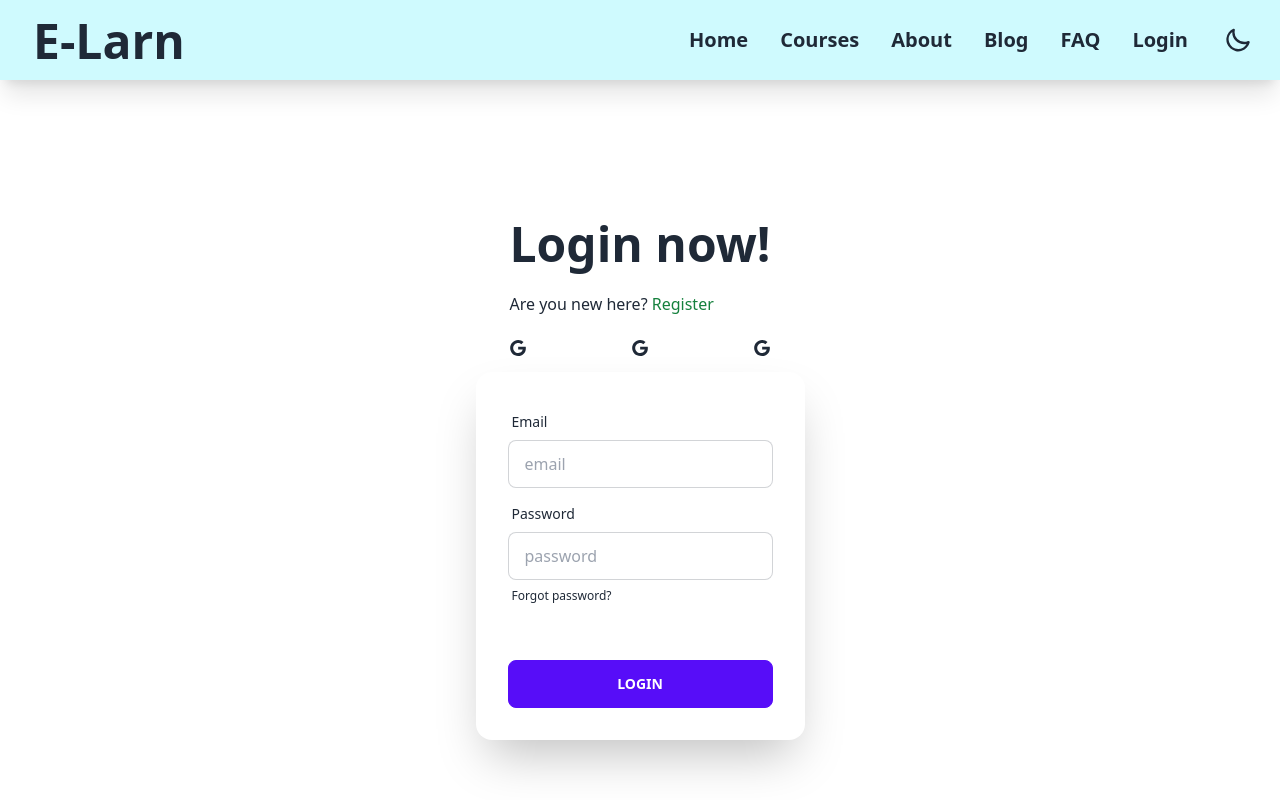
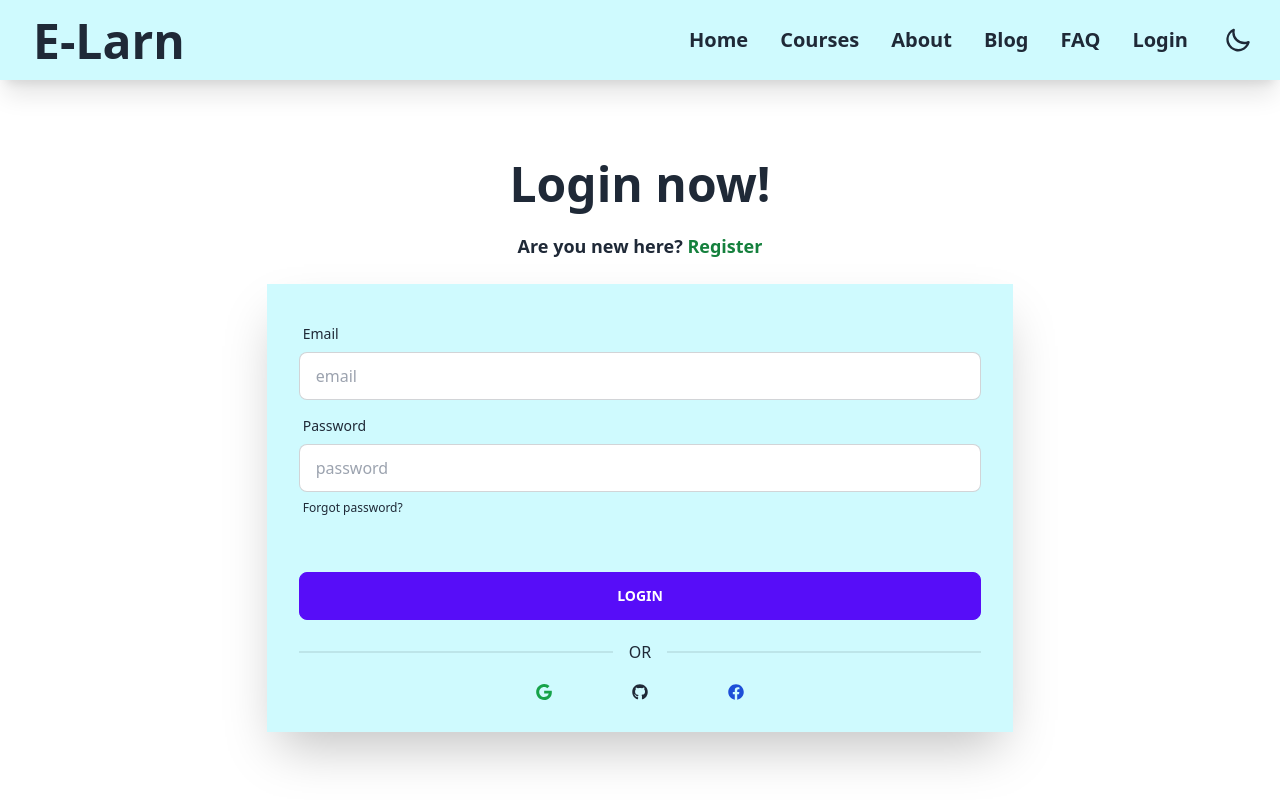
Before and after one commit to Atik2788/E-learning10, a React (Create React App) app: page /login in a window 1280 px wide. Shown: the top 800 px of the page. Built offline with nearby package versions, Linux system fonts and the light colour scheme; no server answers.

Commit message:
after done navigate problem

```diff
--- a/package.json
+++ b/package.json
@@ -6,6 +6,7 @@
     "@testing-library/jest-dom": "^5.16.5",
     "@testing-library/react": "^13.4.0",
     "@testing-library/user-event": "^13.5.0",
+    "aos": "^2.3.4",
     "daisyui": "^2.33.0",
     "firebase": "^9.12.1",
     "react": "^18.2.0",
--- a/src/components/Courses/Courses.js
+++ b/src/components/Courses/Courses.js
@@ -36,7 +36,7 @@ const Courses = () => {
 
         </div>
 
-        <div className="w-full p-14 md:grid lg:grid md:grid:cols-2 lg:grid-cols-2 md:gap-5 lg:gap-10 mb-20">
+        <div data-aos="zoom-in" className="w-full p-14 md:grid lg:grid md:grid:cols-2 lg:grid-cols-2 md:gap-5 lg:gap-10 mb-20">
           {courses.map((course) => (
             <CoursesRight key={course.id} course={course}></CoursesRight>
           ))}
--- a/src/components/CoursesRight/CoursesRight.js
+++ b/src/components/CoursesRight/CoursesRight.js
@@ -13,7 +13,7 @@ const CoursesRight = ({ course }) => {
         <div className="card-body">
           <h2 className="card-title ">{name}</h2>
           <p className="h-14">{title}</p>
-          <p className="text-lg flex">{ratings} <span className="ml-2"><FaStar></FaStar></span> </p>
+          <p className="text-lg flex">{ratings} <span className="ml-2 text-yellow-500 pt-1"><FaStar></FaStar></span> </p>
         </div>
       </div>
     </div>
--- a/src/components/Header/Header.js
+++ b/src/components/Header/Header.js
@@ -36,9 +36,21 @@ const Header = () => {
                         {   user?.uid?
                         <>
                             {
-                                user?.photoURL?
-                                <img src={user.photoURL} alt="" />
-                                :  <FaUserCircle></FaUserCircle>
+                                !user?.photoURL?
+                                <>
+                                 {
+                                    user?.displayName?
+                                    <span title={user.displayName} className=""><FaUserCircle></FaUserCircle></span>
+                                    :
+                                    <span title='User name not found'><FaUserCircle></FaUserCircle></span>
+                                 }
+                                </>
+                               :
+                               <>
+                               <span title={user.displayName} >
+                               <img className='rounded-full w-10' src={user.photoURL} alt="" />
+                               </span>
+                               </>
                             }
                             <span><Link onClick={handleLogOut}  className='text-xl font-bold' to='/login'>Log Out</Link></span>
 
--- a/src/components/Sheared/Login/Login.js
+++ b/src/components/Sheared/Login/Login.js
@@ -3,16 +3,20 @@ import { Form, Link, Navigate, useLocation, useNavigate } from "react-router-dom
 import { ImGoogle } from "react-icons/im";
 import { useContext } from "react";
 import { AuthContext } from "../../../context/AuthProvider/AuthProvider";
-import { GoogleAuthProvider } from "firebase/auth";
+import { FacebookAuthProvider, GithubAuthProvider, GoogleAuthProvider } from "firebase/auth";
 import { useEffect } from "react";
+import { FaFacebook, FaGithub, FaGoogle } from "react-icons/fa";
 
 const Login = () => {
-  const{providerLogin, user, setUser, signIn} = useContext(AuthContext)
+  const{providerLogin, user, setUser, signIn,} = useContext(AuthContext)
 
-  const [error, setError] = useState('');
+  const googleProvider = new GoogleAuthProvider();
+  const githubProvider = new GithubAuthProvider();
+  const facebookProvider = new FacebookAuthProvider()
+
+  const [error, setError] = useState();
   const navigate = useNavigate()
 
-  console.log(error)
 
     const location = useLocation();
     const from = location.state?.from?.pathname || '/';
@@ -26,8 +30,9 @@ const Login = () => {
     ,[from, navigate, user])
 
 
-    const googleProvider = new GoogleAuthProvider();
 
+
+    // google log in
     const handleGoogleLogIn = () =>{
         providerLogin(googleProvider)
         .then(result =>{
@@ -41,6 +46,24 @@ const Login = () => {
           })
     }
 
+    // github log in
+    const handleGitLogIn = () =>{
+      providerLogin(githubProvider)
+      .then(result =>{
+        const user = result.user;
+        setUser(user)
+      })
+      .catch(error =>console.error(error))
+    }
+
+    // facebook login
+    const handleFacebookLogIn = () =>{
+      providerLogin(facebookProvider)
+      .then(result =>{
+        const user = result.user;
+        setUser(user)
+      })
+    }
 
     const handleSignIn = event =>{
       event.preventDefault()
@@ -52,10 +75,10 @@ const Login = () => {
 
     signIn(email, password)
     .then(result => {
+      setError('')
       const user = result.user;
       // console.log(user);
       form.reset();
-      setError('')
       setUser(user)
 
       // Navigate(from, {replace: true})
@@ -75,22 +98,18 @@ const Login = () => {
 
   return (
     <div>
-      <Form onSubmit={handleSignIn} className="hero min-h-screen ">
-        <div className="hero-content flex-col ">
-          <div className="text-center lg:text-left">
+      <Form onSubmit={handleSignIn} className="mt-20 w-7/12 mx-auto">
+        <div className=" ">
+          <div className="text-center">
             <h1 className="text-5xl font-bold">Login now!</h1>
-            <p className="py-6">
+            <p className="py-6 text-lg font-semibold">
               Are you new here?
               <span> <Link to='/register' className="text-green-700">Register</Link></span>
             </p>
-            <p className="flex justify-between">
-                <Link onClick={handleGoogleLogIn}><ImGoogle/></Link>
-                <Link><ImGoogle/></Link>
-                <Link><ImGoogle/></Link>
-            </p>
+
 
           </div>
-          <div className="card flex-shrink-0 w-full max-w-sm shadow-2xl bg-base-100">
+          <div className=" shadow-2xl bg-base-100  bg-cyan-100">
             <div className="card-body">
               <div className="form-control">
                 <label className="label">
@@ -128,6 +147,19 @@ const Login = () => {
               <div className="form-control mt-6">
                 <button type="submit" className="btn btn-primary">Login</button>
               </div>
+
+              <div className="flex flex-col w-full border-opacity-50">
+                <div className="divider">OR</div>
+              </div>
+
+
+              <p className="flex text-center mx-auto">
+                <Link className="text-green-600 mx-10" onClick={handleGoogleLogIn}><ImGoogle/></Link>
+                <Link className=" mx-10" onClick={handleGitLogIn}><FaGithub/></Link>
+                <Link className="text-blue-700 mx-10" onClick={handleFacebookLogIn}><FaFacebook/></Link>
+            </p>
+
+
             </div>
           </div>
         </div>
--- a/src/components/Sheared/Register/Register.js
+++ b/src/components/Sheared/Register/Register.js
@@ -100,7 +100,7 @@ const Register = () => {
         <div className="">
           <div className="text-center">
             <h1 className="text-5xl font-bold">Register now!</h1>
-            <p className="pt-6 pb-3">
+            <p className="pt-6 pb-3 text-lg font-semibold">
               Already Have an Account?
               <span>
                 {" "}
--- a/src/context/AuthProvider/AuthProvider.js
+++ b/src/context/AuthProvider/AuthProvider.js
@@ -12,18 +12,26 @@ const AuthProvider = ({children}) => {
     const [loading, setLoading] = useState(true)
 
 
+    //google log in
     const providerLogin = (provider) =>{
         setLoading(true)
-        return signInWithPopup(auth, provider )
+        return signInWithPopup(auth, provider)
+    }
+
+    //github log in
+    const gitProvider = (provider) =>{
+        return signInWithPopup(auth, provider)
     }
 
 
+    // sign in with email and password
     const signIn = (email, password) =>{
         setLoading(true)
-        signInWithEmailAndPassword(auth, email, password)
+       return signInWithEmailAndPassword(auth, email, password)
     }
 
 
+    // sign up with email and password
     const signUp = (email, password) =>{
         setLoading(true)
         return createUserWithEmailAndPassword(auth, email, password)
@@ -48,7 +56,7 @@ const AuthProvider = ({children}) => {
     }, [])
 
 
-    const authInfo = {providerLogin, user, logOut, signUp, setUser, signIn}
+    const authInfo = {providerLogin, user, logOut, signUp, setUser, signIn, gitProvider, loading}
 
     return (
         <AuthContext.Provider value={authInfo}>
```
Also changed, not shown: 1 other file (tests, documents, lock files or other folders).
